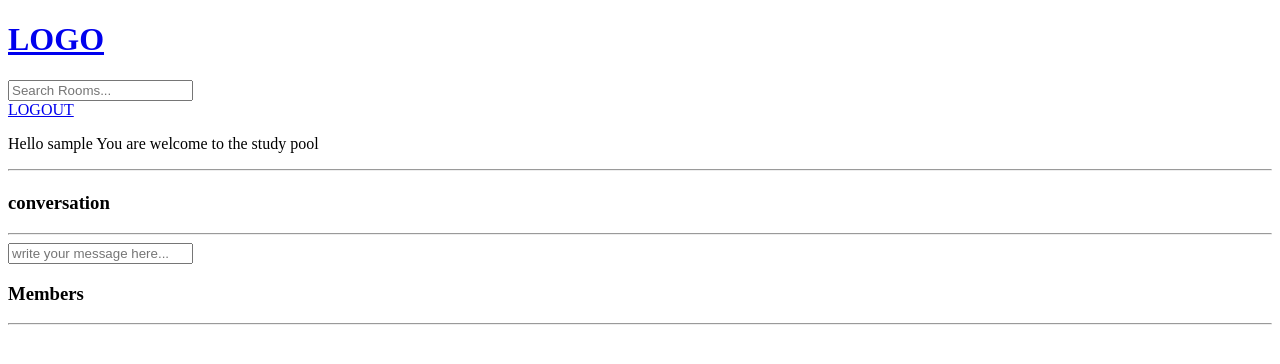
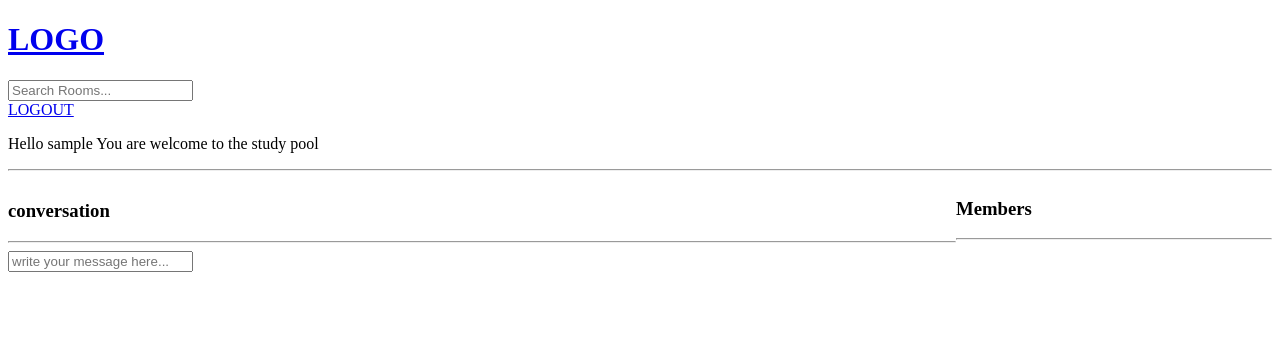
Before and after one commit to derick-droid/gretsadevstudypool, a Django app: template base/templates/base/room.html in a window 1280 px wide. Shown: the top 364 px of the page. Run offline with Django 4.2, Linux system fonts and the light colour scheme; the template is opened without the code that fills it, so the values that code supplies are empty; the visitor is signed in with stand-in values (Sample User, id 1).

Commit message:
putting total members in righ hand side

```diff
--- a/base/templates/base/room.html
+++ b/base/templates/base/room.html
@@ -1,6 +1,14 @@
 
 {% extends 'base.html' %}
 {% block content %}
+
+<style>
+	.room-container{
+		display: grid;
+		grid-template-columns: 3fr 1fr;
+	}
+</style>
+
 <div class="room-container">
 <div>
     <h1>
```
